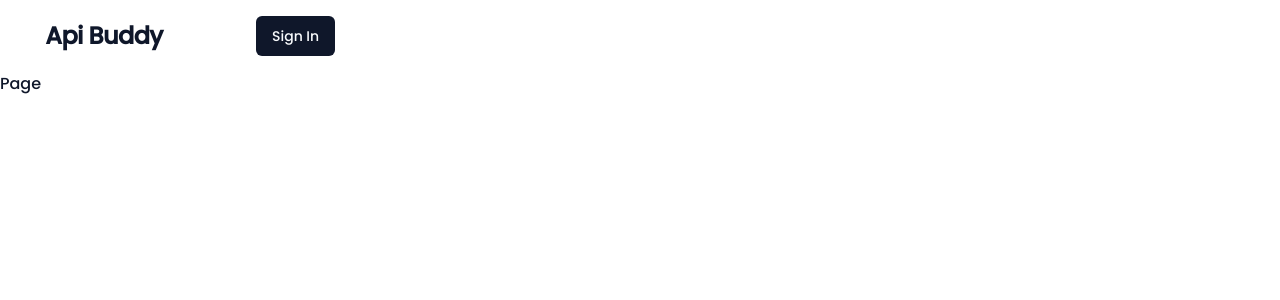
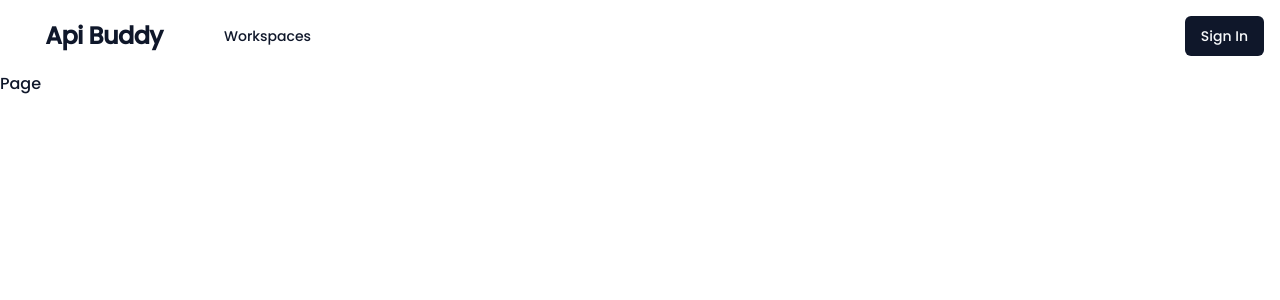
Before and after one commit to SamarpitSantoki/api-buddy, a Next.js app: page / in a window 1280 px wide. Shown: the top 300 px of the page. Built offline with nearby package versions, Linux system fonts and the light colour scheme; no server answers.

Commit message:
fix: nav ui

```diff
--- a/src/components/Navbar.tsx
+++ b/src/components/Navbar.tsx
@@ -10,9 +10,19 @@ export default function Navbar() {
   const pathname = usePathname();
 
   return (
-    <nav className="flex flex-wrap items-center gap-16 p-4 ">
-      <div className="text-center w-44">
-        <TypographyH3>Api Buddy</TypographyH3>
+    <nav className="flex flex-wrap items-center justify-between gap-16 p-4 ">
+      <div className="flex items-center gap-8">
+        <Link href="/">
+          <div className="text-center w-44">
+            <TypographyH3>Api Buddy</TypographyH3>
+          </div>
+        </Link>
+        <Link
+          href="/workspaces"
+          className="text-sm font-medium transition-colors hover:text-primary"
+        >
+          Workspaces
+        </Link>
       </div>
 
       {pathname.includes("/workspaces/") ? (
```
